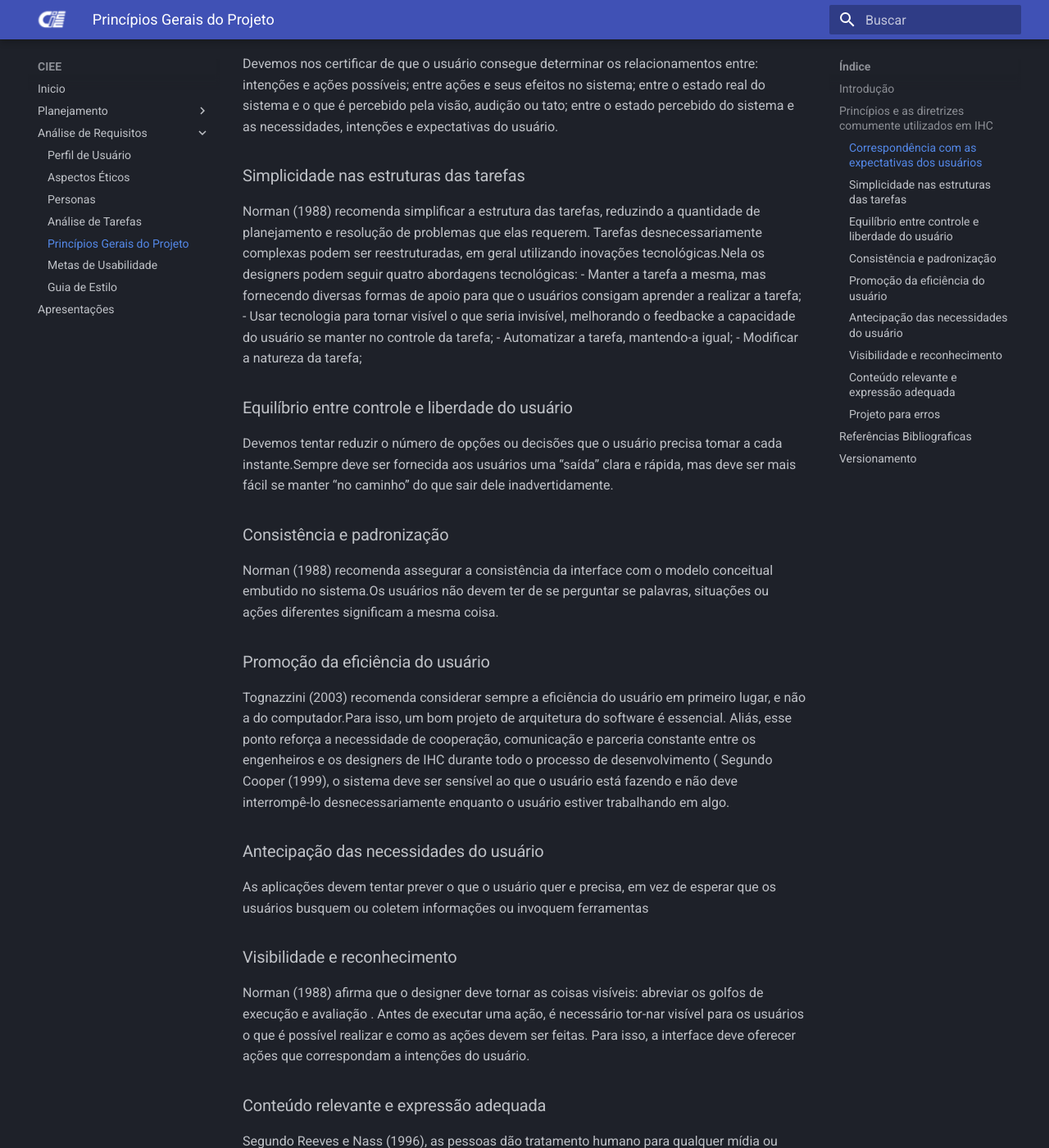
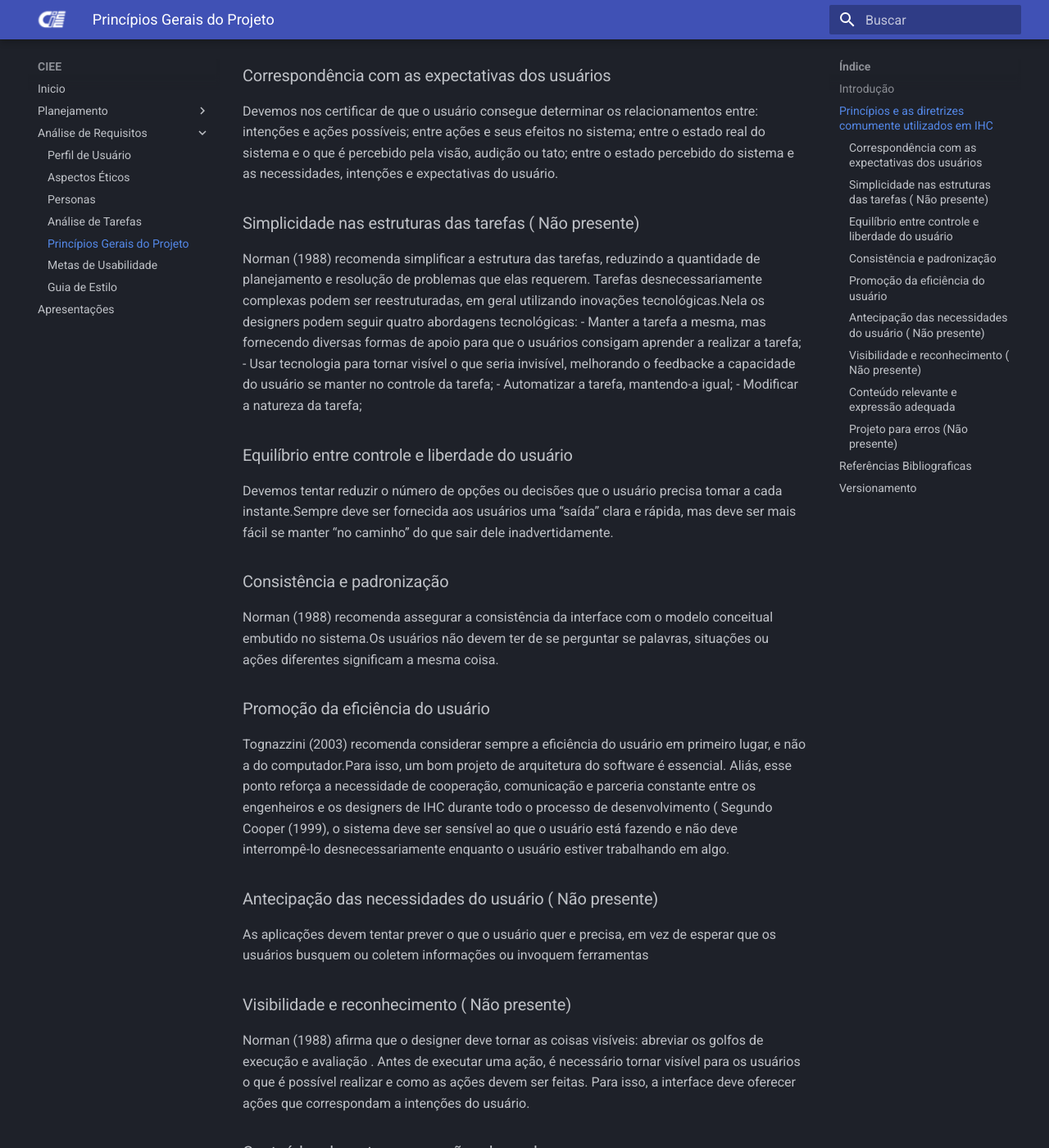
Before and after one commit to JoaoGElvas/2022.1-CIEE, an MkDocs documentation site: the page built from docs/analise_requisitos/Principios_projeto.md, in a window 1280 px wide and 1400 px high, scrolled down 741 px. Shown: the whole window at 82% size. Built offline with MkDocs 1.6.1 and Material for MkDocs 9.7.7, drawn with Linux system fonts in a browser that asks for light colours; some of the changed text lies outside the part shown.

Commit message:
Update Principios_projeto.md

```diff
--- a/docs/analise_requisitos/Principios_projeto.md
+++ b/docs/analise_requisitos/Principios_projeto.md
@@ -15,11 +15,12 @@
  - Projeto para erros.
 
 ## Princípios e as diretrizes comumente utilizados em IHC
+Segue os conceitos de princípios e diretrizes juntamente se não está presente no CIEE
 
 ### Correspondência com as expectativas dos usuários
 Devemos nos certificar de que o usuário consegue determinar os relacionamentos entre: intenções e ações possíveis; entre ações e seus efeitos no sistema; entre o estado real do sistema e o que é percebido pela visão, audição ou tato; entre o estado percebido do sistema e as necessidades, intenções e expectativas do usuário.
 
-### Simplicidade nas estruturas das tarefas
+### Simplicidade nas estruturas das tarefas ( Não presente)
 Norman (1988) recomenda simplificar a estrutura das tarefas, reduzindo a quantidade de planejamento e resolução de problemas que elas requerem. Tarefas desnecessariamente complexas podem ser reestruturadas, em geral utilizando inovações tecnológicas.Nela os  designers  podem  seguir quatro abordagens tecnológicas:
 - Manter a tarefa a mesma, mas fornecendo diversas formas de apoio para que o usuários consigam aprender a realizar a tarefa;
 - Usar tecnologia para tornar visível o que seria invisível, melhorando o feedbacke a capacidade do usuário se manter no controle da tarefa;
@@ -35,16 +36,16 @@
 ### Promoção da eficiência do usuário
 Tognazzini (2003) recomenda considerar sempre a eficiência do usuário em primeiro lugar, e não a do computador.Para isso, um bom projeto de arquitetura do software é essencial. Aliás, esse ponto reforça a necessidade de cooperação, comunicação e parceria constante entre os engenheiros e os designers de IHC durante todo o processo de desenvolvimento ( Segundo Cooper (1999), o sistema deve ser sensível ao que o usuário está fazendo e não deve interrompê-lo desnecessariamente enquanto o usuário estiver trabalhando em algo.
 
-### Antecipação das necessidades do usuário
+### Antecipação das necessidades do usuário ( Não presente)
 As aplicações devem tentar prever o que o usuário quer e precisa, em vez de esperar que os usuários busquem ou coletem informações ou invoquem ferramentas
 
-### Visibilidade e reconhecimento
-Norman (1988) afirma que o designer deve tornar as coisas  visíveis: abreviar os  golfos de execução e avaliação . Antes de executar uma ação, é necessário tor-nar visível para os usuários o que é possível realizar e como as ações devem ser feitas. Para isso, a interface deve oferecer ações que correspondam a intenções do usuário.
+### Visibilidade e reconhecimento ( Não presente)
+Norman (1988) afirma que o designer deve tornar as coisas  visíveis: abreviar os  golfos de execução e avaliação . Antes de executar uma ação, é necessário tornar visível para os usuários o que é possível realizar e como as ações devem ser feitas. Para isso, a interface deve oferecer ações que correspondam a intenções do usuário.
 
 ### Conteúdo relevante e expressão adequada
 Segundo Reeves e Nass (1996), as pessoas dão tratamento humano para qualquer mídia ou tecnologia que apresente comportamento semelhante ao de uma pessoa, mesmo sabendo que isso é tolice e negando que tenham feito isso a posteriori.Cooper (1999) alerta que, quando o sistema sonega informação, ele obscurece seu comportamento. Para que os usuários gostem do software e tenham uma experiência agradável, ele sugere projetar uma interação respeitosa, generosa e prestativa. Ele considera uma boa interação mais importante do que a composição da interface concreta propriamente dita.
 
-### Projeto para erros
+### Projeto para erros (Não presente)
 Norman (1988) recomenda projetar para o erro, ou seja, assumir que qualquer erro potencial será cometido. O designer deve ajudar o usuário a se recuperar de um erro, informando-lhe sobre o que ocorreu, as consequências disso e como reverter os resultados indesejados.
 
 
```
